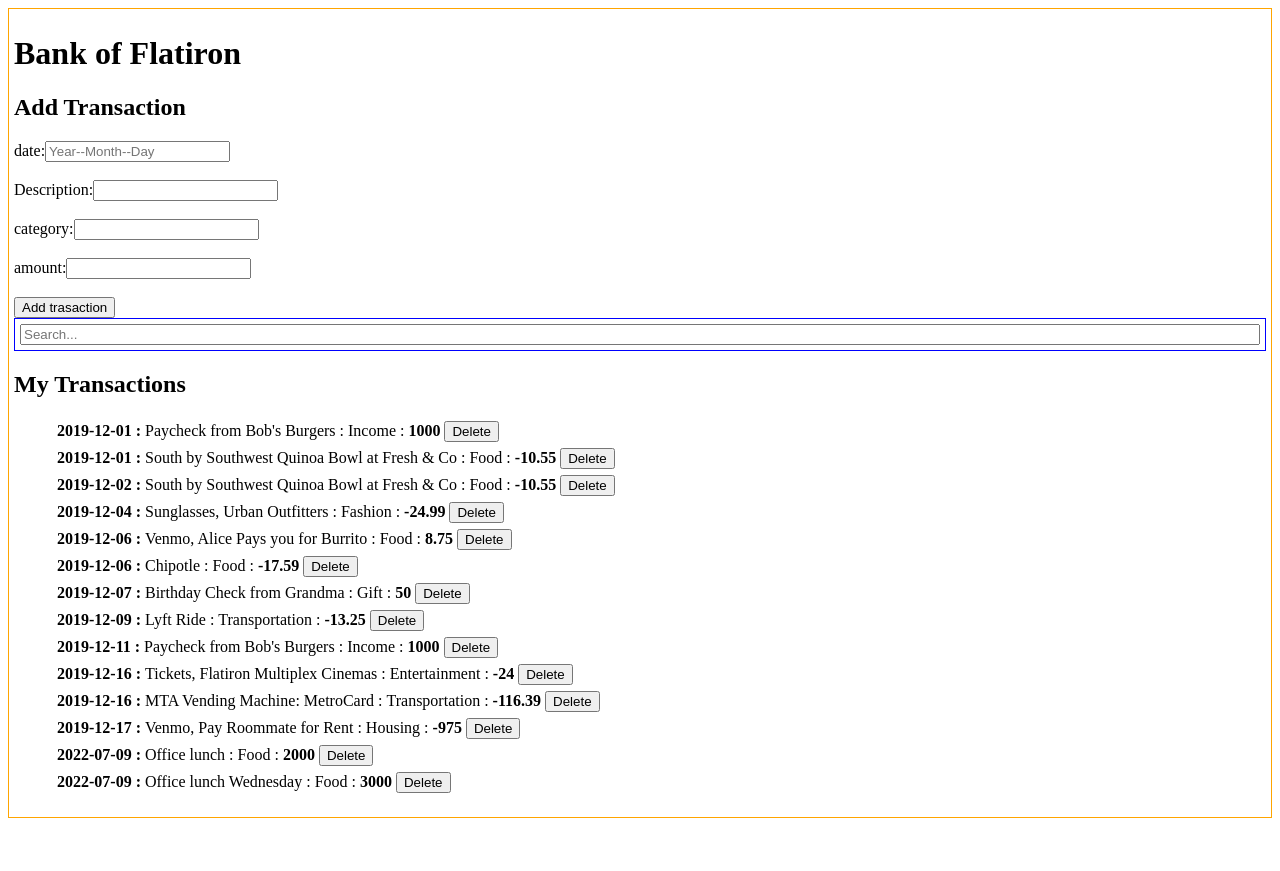
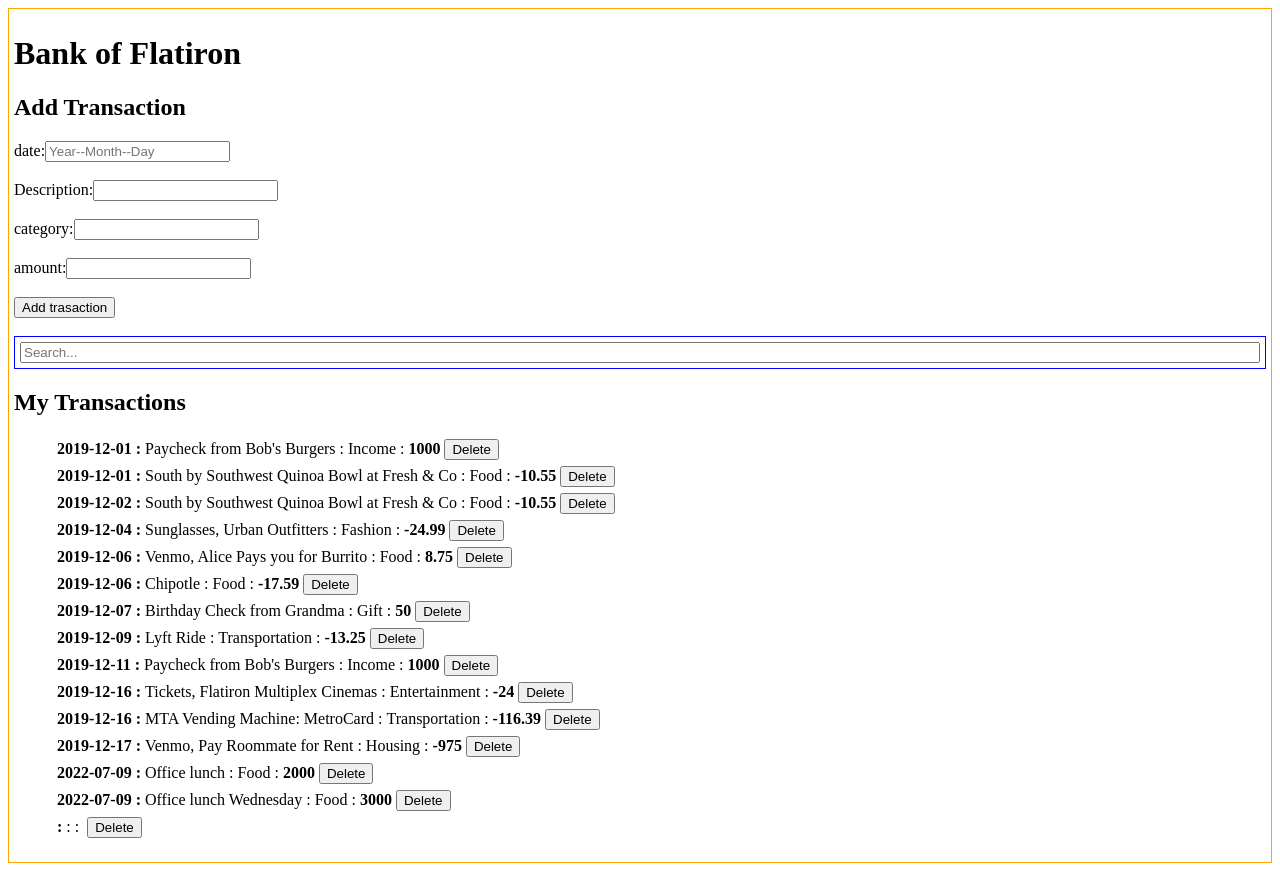
Before and after one commit to austinaeden/phase-02-code-challenge-wk-1, a React (Vite) app in the folder react-app/: page / in a window 1280 px wide. Before the commit the page ends 826 px from the top, so only its background shows below. Built offline with nearby package versions, Linux system fonts and the light colour scheme; data requests are answered from the project's data file.

Commit message:
last commit

```diff
--- a/react-app/db.json
+++ b/react-app/db.json
@@ -97,6 +97,15 @@
       "category": "Food",
       "amount": "3000",
       "id": 14
+    },
+    {
+      "transaction": {
+        "date": "2023-07-12",
+        "description": "phone",
+        "category": "samsung",
+        "amount": "1000"
+      },
+      "id": 15
     }
   ]
- }
+}
--- a/react-app/src/App.jsx
+++ b/react-app/src/App.jsx
@@ -34,6 +34,7 @@ function FilterableProductTable() {
     <div style={{ padding: "5px", border: "1px solid orange"}}>
       <h1>Bank of Flatiron</h1>
       <NewTransaction onAddTransaction={addTransaction} />
+      <br/>
       <SearchBar handleSearch={handleSearch}/>
       <TransactionList transactions={transactions} onDeleteTransaction={deleteTransaction}/>
     </div>
```
